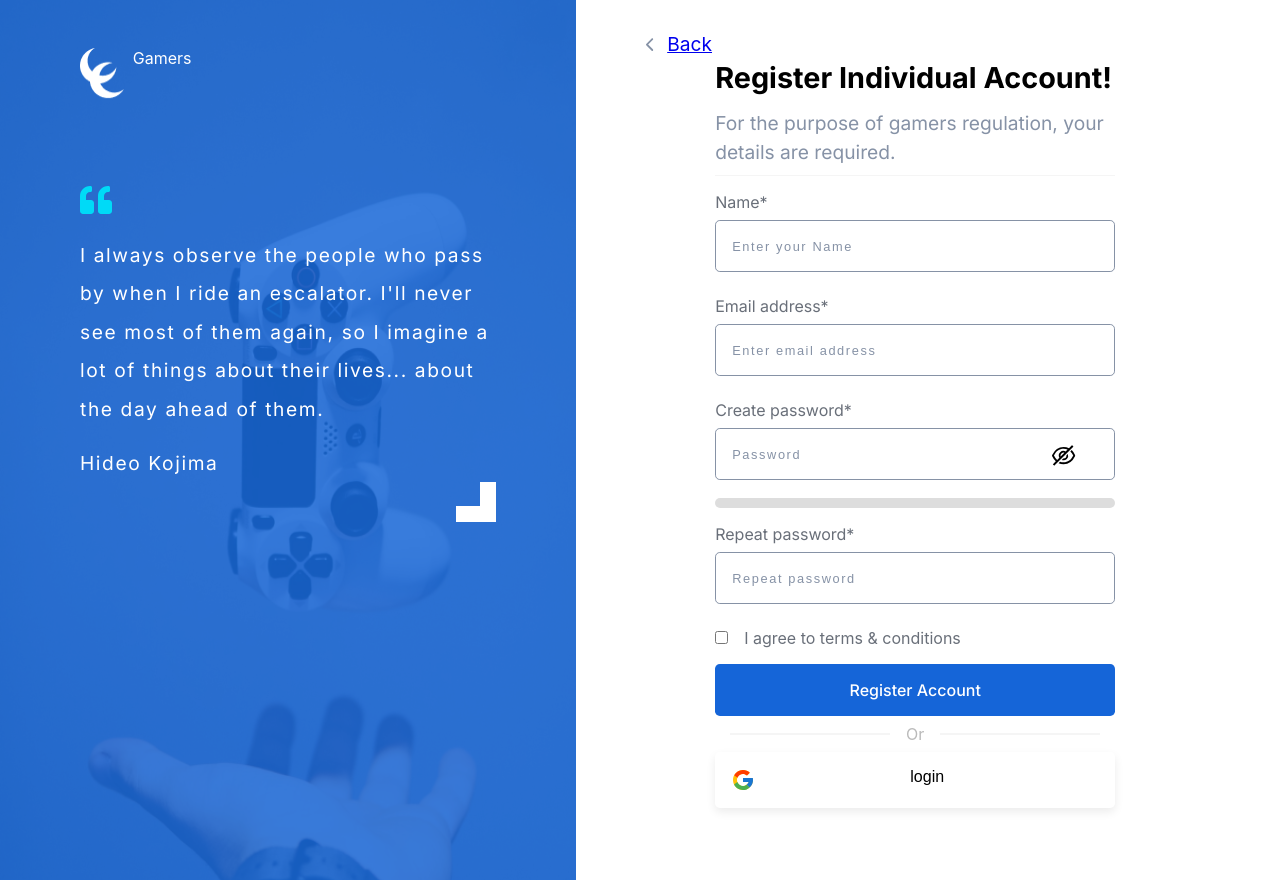
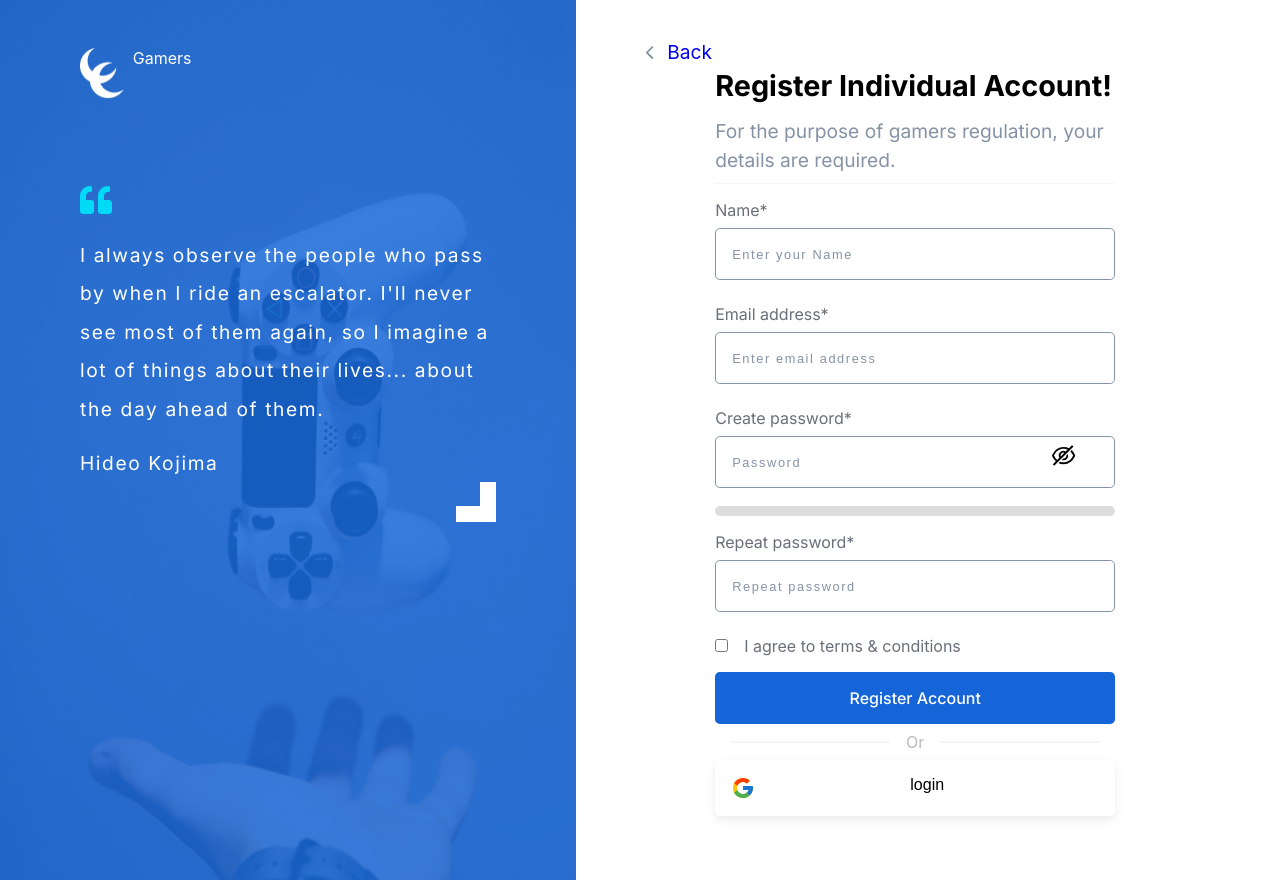
Before and after one commit to Jomanahani/Singup-login-pages, a React (Create React App) app: page /signup in a window 1280 px wide. Built offline with nearby package versions, Linux system fonts and the light colour scheme.

Commit message:
edite readme file

```diff
--- a/src/Component/Back/style.css
+++ b/src/Component/Back/style.css
@@ -5,7 +5,10 @@
     padding: 1rem 0 0rem 4rem;
     font-size: 1.2rem;
     color: #8692A6;
-    margin-top: 1.5rem;
+    margin-top: 2.5rem;
+}
+.back a{
+    text-decoration: none;
 }
 .back p{
     padding: 0 0.5rem;
--- a/src/Component/Layout/index.jsx
+++ b/src/Component/Layout/index.jsx
@@ -1,6 +1,4 @@
 import React, { Component } from "react";
-import FormSide from "../FormSide/index";
-import IntroSide from "../IntroSide/index";
 
 import "./style.css";
 
--- a/src/Component/LoginForm/index.jsx
+++ b/src/Component/LoginForm/index.jsx
@@ -47,7 +47,7 @@ export default class LoginForm extends Component {
       localStorage.setItem("token", res.data.token);
       localStorage.setItem("email", res.data.email);
       localStorage.setItem("userName", res.data.name);
-      localStorage.setItem("user", res.data.isUser);
+      localStorage.setItem("Admin", res.data.isAdmin);
 
       this.props.login();
     } catch (e) {
--- a/src/Pages/Profile/index.jsx
+++ b/src/Pages/Profile/index.jsx
@@ -2,7 +2,7 @@ import React, { Component } from "react";
 
 import axios from "axios";
 import { API_URL } from "./../../config/api";
-import { Link, NavLink } from "react-router-dom";
+import { Link } from "react-router-dom";
 import { IoIosArrowBack } from "react-icons/io";
 
 import profile from "../../assetse/profile.jpg";
@@ -55,13 +55,13 @@ export default class Profile extends Component {
               <p className="user_info">{this.state.email}</p>
             </div>
           )}
-          {this.state.admin ? (
+          {/* {this.state.admin ? (
             <NavLink to="/userslist" className={"userslist"}>
               Users List
             </NavLink>
           ) : (
             ""
-          )}
+          )} */}
         </div>
       </>
     );
```
Also changed, not shown: 1 other file (tests, documents, lock files or other folders).
